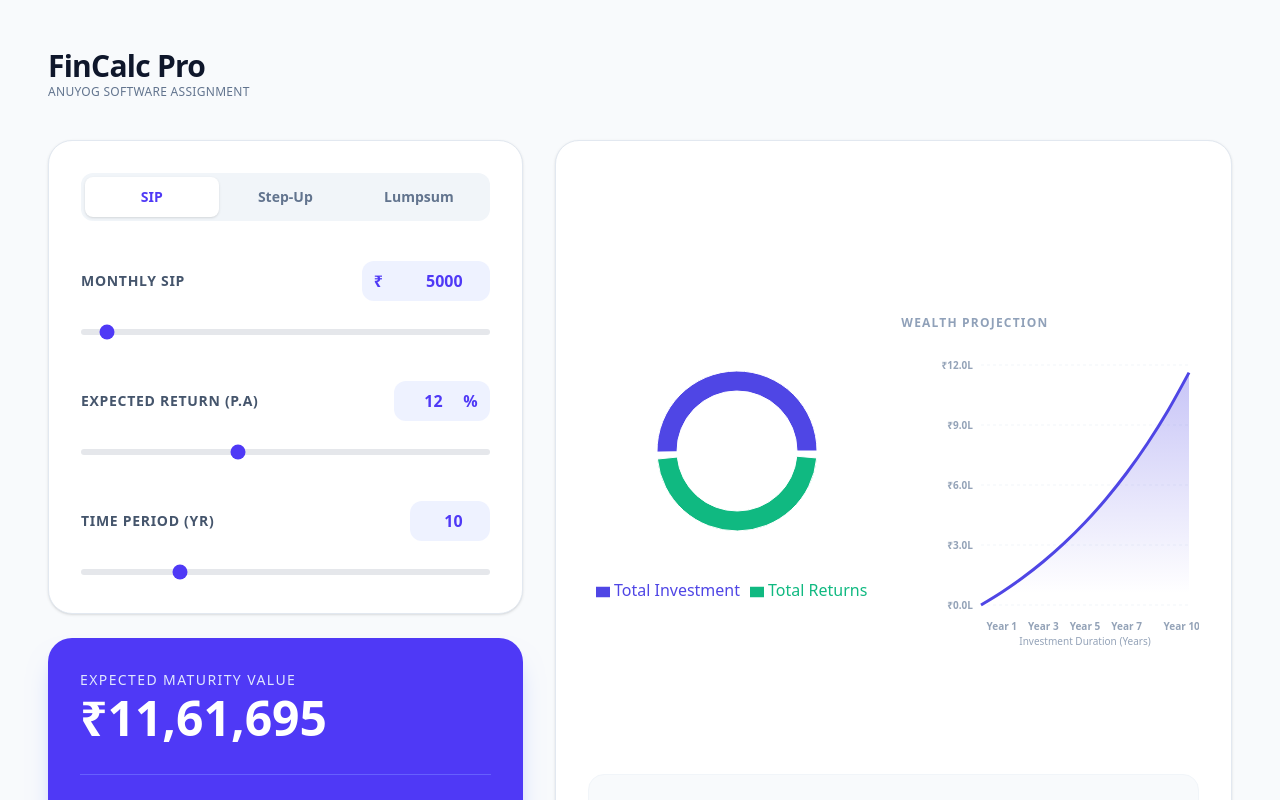
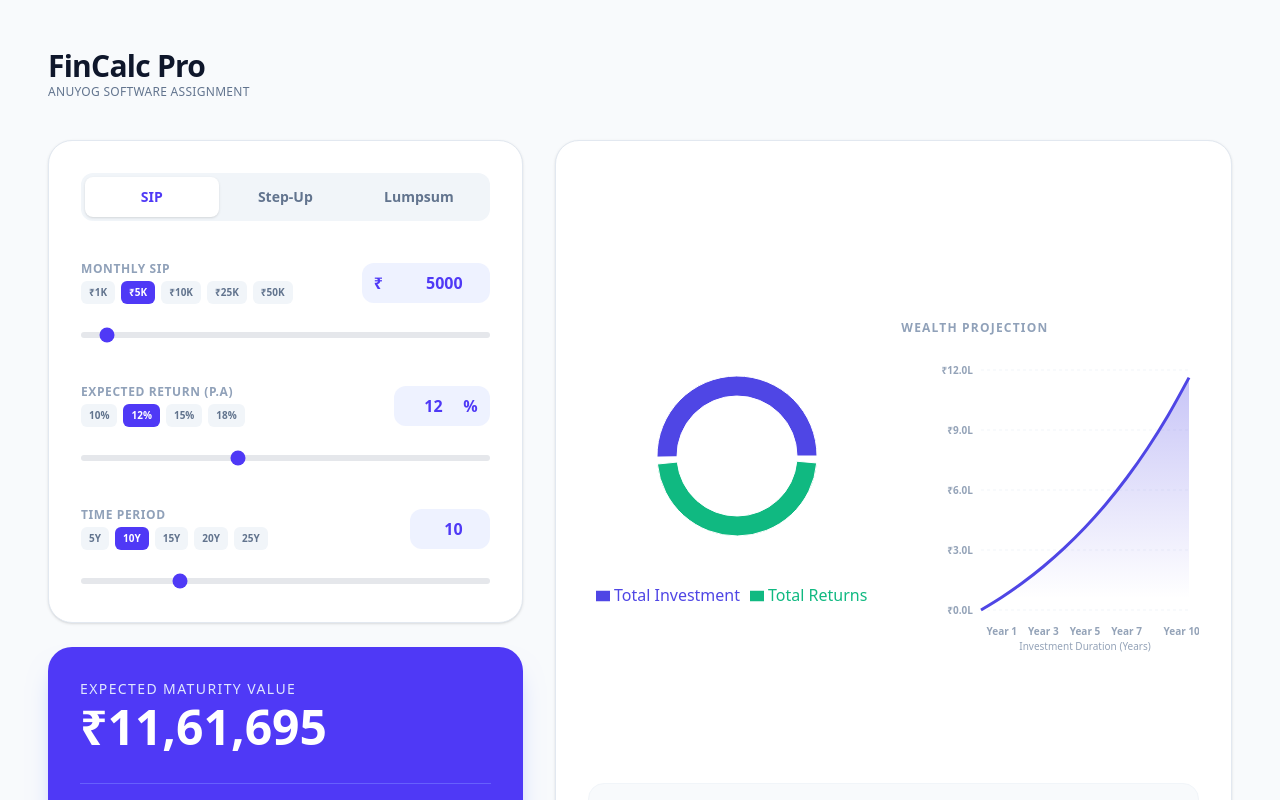
Before and after one commit to sohxmdv/sip-calculator, a React (Vite) app: page / in a window 1280 px wide. Shown: the top 800 px of the page. Built offline with nearby package versions, Linux system fonts and the light colour scheme.

Commit message:
Quick Buttons for standard inputs

```diff
--- a/src/components/InputSection.jsx
+++ b/src/components/InputSection.jsx
@@ -2,12 +2,24 @@ import React from 'react';
 import { motion } from 'framer-motion';
 
 const InputSection = ({ sip }) => {
-  // Helper to ensure typed values stay within slider limits
   const handleInputChange = (e, setter, min, max) => {
     let value = e.target.value === '' ? '' : Number(e.target.value);
     if (value !== '' && value > max) value = max;
     setter(value);
   };
+
+  // Reusable Preset Button Component
+  const PresetButton = ({ value, label, current, onClick }) => (
+    <button
+      onClick={() => onClick(value)}
+      className={`px-2 py-1 text-[10px] font-bold rounded-md transition-all ${current === value
+          ? 'bg-indigo-600 text-white'
+          : 'bg-slate-100 text-slate-500 hover:bg-indigo-100'
+        }`}
+    >
+      {label}
+    </button>
+  );
 
   return (
     <div className="bg-white p-8 rounded-3xl shadow-sm border border-slate-200">
@@ -18,9 +30,8 @@ const InputSection = ({ sip }) => {
           <button
             key={m}
             onClick={() => sip.setMode(m)}
-            className={`flex-1 py-2.5 text-sm font-bold rounded-lg transition-all ${
-              sip.mode === m ? 'bg-white shadow-sm text-indigo-600' : 'text-slate-500 hover:text-slate-700'
-            }`}
+            className={`flex-1 py-2.5 text-sm font-bold rounded-lg transition-all ${sip.mode === m ? 'bg-white shadow-sm text-indigo-600' : 'text-slate-500 hover:text-slate-700'
+              }`}
           >
             {m}
           </button>
@@ -32,94 +43,77 @@ const InputSection = ({ sip }) => {
         {/* AMOUNT INPUT */}
         <div className="space-y-4">
           <div className="flex justify-between items-center">
-            <label className="text-sm font-bold text-slate-600 uppercase tracking-wider">
-              {sip.mode === 'Lumpsum' ? 'Investment' : 'Monthly SIP'}
-            </label>
+            <div className="space-y-1">
+              <label className="text-xs font-bold text-slate-400 uppercase tracking-wider block">
+                {sip.mode === 'Lumpsum' ? 'Investment' : 'Monthly SIP'}
+              </label>
+              <div className="flex gap-1.5">
+                {[1000, 5000, 10000, 25000, 50000].map(v => (
+                  <PresetButton
+                    key={v} value={v} label={`₹${v >= 1000 ? v / 1000 + 'K' : v}`}
+                    current={sip.amount} onClick={sip.setAmount}
+                  />
+                ))}
+              </div>
+            </div>
             <div className="relative">
               <span className="absolute left-3 top-1/2 -translate-y-1/2 text-indigo-600 font-bold">₹</span>
               <input
-                type="number"
-                value={sip.amount}
+                type="number" value={sip.amount}
                 onChange={(e) => handleInputChange(e, sip.setAmount, 500, 1000000)}
                 className="w-32 pl-7 pr-3 py-2 bg-indigo-50 border-none rounded-xl text-right font-bold text-indigo-600 focus:ring-2 focus:ring-indigo-500 outline-none"
               />
             </div>
           </div>
-          <input
-            type="range" min="500" max="100000" step="500"
-            value={sip.amount || 0}
-            onChange={(e) => sip.setAmount(Number(e.target.value))}
-            className="w-full h-2 bg-slate-200 rounded-lg appearance-none cursor-pointer accent-indigo-600"
-          />
+          <input type="range" min="500" max="100000" step="500" value={sip.amount || 0} onChange={(e) => sip.setAmount(Number(e.target.value))} className="w-full h-2 bg-slate-200 rounded-lg appearance-none cursor-pointer accent-indigo-600" />
         </div>
 
         {/* RETURNS INPUT */}
         <div className="space-y-4">
           <div className="flex justify-between items-center">
-            <label className="text-sm font-bold text-slate-600 uppercase tracking-wider">Expected Return (p.a)</label>
+            <div className="space-y-1">
+              <label className="text-xs font-bold text-slate-400 uppercase tracking-wider block">Expected Return (p.a)</label>
+              <div className="flex gap-1.5">
+                {[10, 12, 15, 18].map(v => (
+                  <PresetButton key={v} value={v} label={`${v}%`} current={sip.rate} onClick={sip.setRate} />
+                ))}
+              </div>
+            </div>
             <div className="relative">
-              <input
-                type="number"
-                step="0.1"
-                value={sip.rate}
-                onChange={(e) => handleInputChange(e, sip.setRate, 1, 30)}
-                className="w-24 pr-8 py-2 bg-indigo-50 border-none rounded-xl text-right font-bold text-indigo-600 focus:ring-2 focus:ring-indigo-500 outline-none"
-              />
+              <input type="number" step="0.1" value={sip.rate} onChange={(e) => handleInputChange(e, sip.setRate, 1, 30)} className="w-24 pr-8 py-2 bg-indigo-50 border-none rounded-xl text-right font-bold text-indigo-600 focus:ring-2 focus:ring-indigo-500 outline-none" />
               <span className="absolute right-3 top-1/2 -translate-y-1/2 text-indigo-600 font-bold">%</span>
             </div>
           </div>
-          <input
-            type="range" min="1" max="30" step="0.1"
-            value={sip.rate || 0}
-            onChange={(e) => sip.setRate(Number(e.target.value))}
-            className="w-full h-2 bg-slate-200 rounded-lg appearance-none cursor-pointer accent-indigo-600"
-          />
+          <input type="range" min="1" max="30" step="0.1" value={sip.rate || 0} onChange={(e) => sip.setRate(Number(e.target.value))} className="w-full h-2 bg-slate-200 rounded-lg appearance-none cursor-pointer accent-indigo-600" />
         </div>
 
         {/* YEARS INPUT */}
         <div className="space-y-4">
           <div className="flex justify-between items-center">
-            <label className="text-sm font-bold text-slate-600 uppercase tracking-wider">Time Period (Yr)</label>
-            <input
-              type="number"
-              value={sip.years}
-              onChange={(e) => handleInputChange(e, sip.setYears, 1, 40)}
-              className="w-20 px-3 py-2 bg-indigo-50 border-none rounded-xl text-right font-bold text-indigo-600 focus:ring-2 focus:ring-indigo-500 outline-none"
-            />
+            <div className="space-y-1">
+              <label className="text-xs font-bold text-slate-400 uppercase tracking-wider block">Time Period</label>
+              <div className="flex gap-1.5">
+                {[5, 10, 15, 20, 25].map(v => (
+                  <PresetButton key={v} value={v} label={`${v}Y`} current={sip.years} onClick={sip.setYears} />
+                ))}
+              </div>
+            </div>
+            <input type="number" value={sip.years} onChange={(e) => handleInputChange(e, sip.setYears, 1, 40)} className="w-20 px-3 py-2 bg-indigo-50 border-none rounded-xl text-right font-bold text-indigo-600 focus:ring-2 focus:ring-indigo-500 outline-none" />
           </div>
-          <input
-            type="range" min="1" max="40"
-            value={sip.years || 0}
-            onChange={(e) => sip.setYears(Number(e.target.value))}
-            className="w-full h-2 bg-slate-200 rounded-lg appearance-none cursor-pointer accent-indigo-600"
-          />
+          <input type="range" min="1" max="40" value={sip.years || 0} onChange={(e) => sip.setYears(Number(e.target.value))} className="w-full h-2 bg-slate-200 rounded-lg appearance-none cursor-pointer accent-indigo-600" />
         </div>
 
         {/* STEP-UP INPUT (Bonus Requirement 4a) */}
         {sip.mode === 'Step-Up' && (
-          <motion.div
-            initial={{ opacity: 0, y: -10 }}
-            animate={{ opacity: 1, y: 0 }}
-            className="space-y-4 pt-6 border-t border-slate-100"
-          >
+          <motion.div initial={{ opacity: 0, y: -10 }} animate={{ opacity: 1, y: 0 }} className="space-y-4 pt-6 border-t border-slate-100">
             <div className="flex justify-between items-center">
               <label className="text-sm font-bold text-indigo-600 uppercase tracking-wider">Annual Step-Up</label>
               <div className="relative">
-                <input
-                  type="number"
-                  value={sip.stepUp}
-                  onChange={(e) => handleInputChange(e, sip.setStepUp, 1, 50)}
-                  className="w-24 pr-8 py-2 bg-indigo-50 border-none rounded-xl text-right font-bold text-indigo-600 focus:ring-2 focus:ring-indigo-500 outline-none"
-                />
+                <input type="number" value={sip.stepUp} onChange={(e) => handleInputChange(e, sip.setStepUp, 1, 50)} className="w-24 pr-8 py-2 bg-indigo-50 border-none rounded-xl text-right font-bold text-indigo-600 focus:ring-2 focus:ring-indigo-500 outline-none" />
                 <span className="absolute right-3 top-1/2 -translate-y-1/2 text-indigo-600 font-bold">%</span>
               </div>
             </div>
-            <input
-              type="range" min="1" max="50"
-              value={sip.stepUp || 0}
-              onChange={(e) => sip.setStepUp(Number(e.target.value))}
-              className="w-full h-2 bg-indigo-100 rounded-lg appearance-none cursor-pointer accent-indigo-600"
-            />
+            <input type="range" min="1" max="50" value={sip.stepUp || 0} onChange={(e) => sip.setStepUp(Number(e.target.value))} className="w-full h-2 bg-indigo-100 rounded-lg appearance-none cursor-pointer accent-indigo-600" />
           </motion.div>
         )}
       </div>
```
